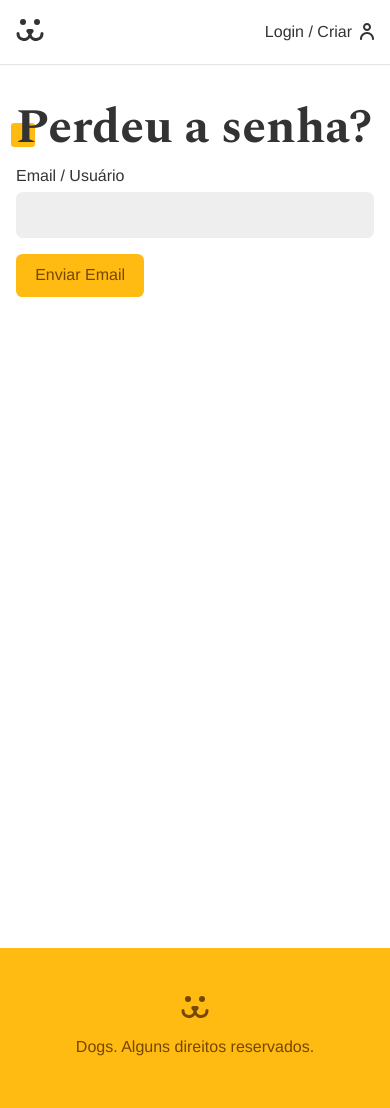
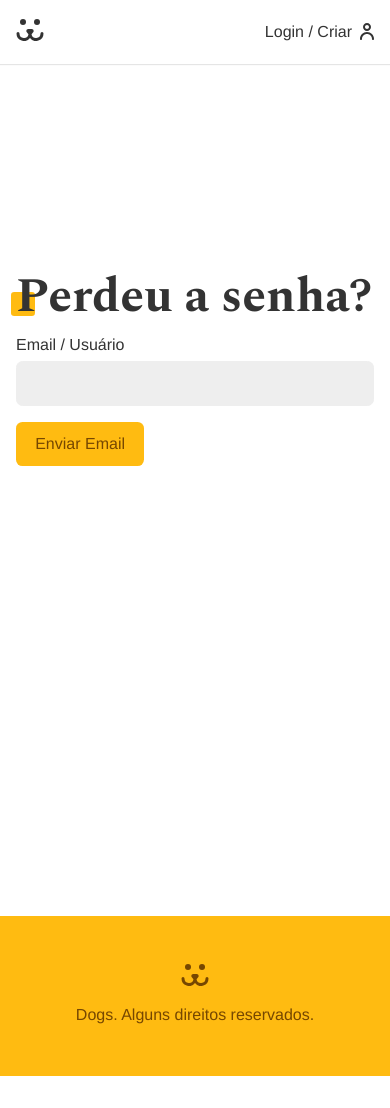
Before and after one commit to alencartha/dogs, a React (Create React App) app: page /login/perdeu in a window 390 px wide. After the commit the page ends 1076 px from the top, so only its background shows below. Built offline with nearby package versions, Linux system fonts and the light colour scheme.

Commit message:
feature: ajustes finais

```diff
--- a/public/index.html
+++ b/public/index.html
@@ -4,7 +4,7 @@
     <meta charset="utf-8" />
     <link rel="icon" href="%PUBLIC_URL%/dogs.png" />
     <meta name="viewport" content="width=device-width, initial-scale=1" />
-    <meta name="theme-color" content="#000000" />
+    <meta name="theme-color" content="#fb1" />
     <meta
       name="description"
       content="Dogs - Rede Social para Cachorros"
@@ -26,7 +26,7 @@
     <title>Dogs</title>
   </head>
   <body>
-    <noscript>You need to enable JavaScript to run this app.</noscript>
+    <noscript>É necessário habilitar o Javascript para visualizar este site.</noscript>
     <div id="root"></div>
     <!--
       This HTML file is a template.
--- a/src/Components/Footer.module.css
+++ b/src/Components/Footer.module.css
@@ -4,7 +4,6 @@
     height: 10rem;
     text-align: center;
     color: #764701;
-    margin-top: 2rem;
 }
 
 .footer p {
--- a/src/Components/Login/Login.module.css
+++ b/src/Components/Login/Login.module.css
@@ -15,6 +15,7 @@
 .forms {
     max-width: 30rem;
     padding: 1rem;
+    margin-top: 20vh;
 }
 
 @media (max-width: 40rem) {
--- a/src/Components/Login/LoginForm.module.css
+++ b/src/Components/Login/LoginForm.module.css
@@ -19,6 +19,7 @@
 
 .cadastro{
     margin-top: 4rem;
+    margin-bottom: 4rem;
 
 }
 
--- a/src/Components/Login/LoginPasswordLost.js
+++ b/src/Components/Login/LoginPasswordLost.js
@@ -25,7 +25,7 @@ const LoginPasswordLost = () => {
   }
 
   return (
-    <section>
+    <section className='animeLeft'>
       <Head title="Perdeu a senha"/>
       <h1 className="title">Perdeu a senha?</h1>
       {data ? (
--- a/src/Components/Login/LoginPasswordReset.js
+++ b/src/Components/Login/LoginPasswordReset.js
@@ -38,7 +38,7 @@ const LoginPasswordReset = () => {
 
 
   return (
-    <div>
+    <section className='animeLeft'>
       <Head title="Resetar senha"/>
       <h1 className='title'>Resete a senha</h1>
 
@@ -49,7 +49,7 @@ const LoginPasswordReset = () => {
 
       <Error error={error} />
 
-    </div>
+    </section>
   )
 }
 
--- a/src/Components/User/UserPhotoPost.module.css
+++ b/src/Components/User/UserPhotoPost.module.css
@@ -5,11 +5,17 @@
     margin-bottom: 2rem;
 }
 
+@media (max-width: 40rem) {
+    .photoPost {
+        grid-template-columns: 1fr;
+    }
+}
+
 .photoPost #img {
     margin-bottom: 1rem;
 }
 
-.file{
+.file {
     margin-bottom: 1rem;
 }
 
@@ -20,7 +26,7 @@
 }
 
 
-.preview::after{
+.preview::after {
     content: '';
     display: block;
     height: 0;
```
Also changed, not shown: public/manifest.json.
